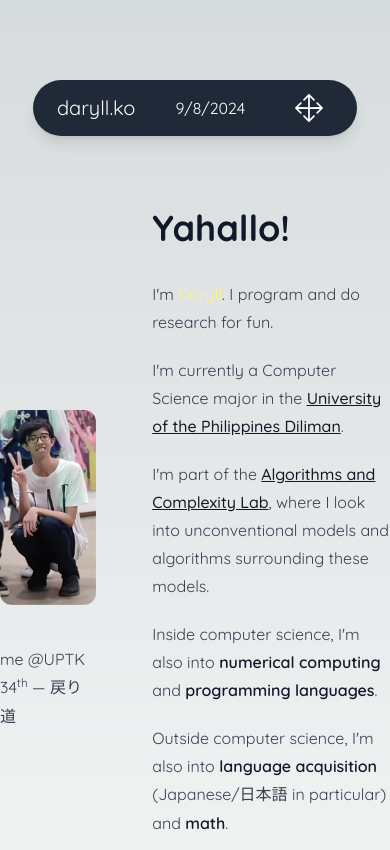
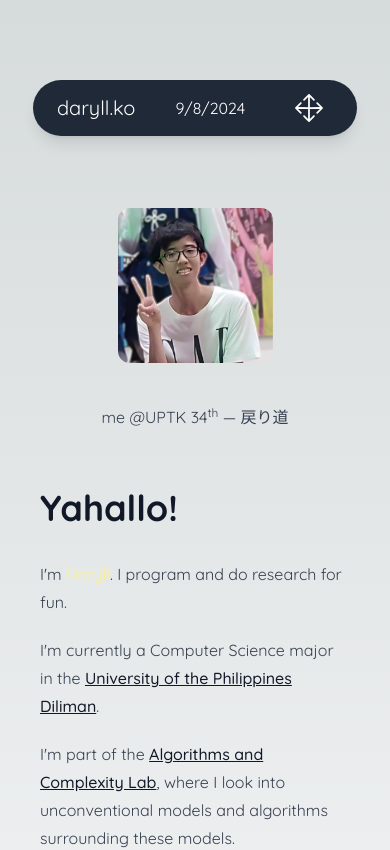
Before and after one commit to daryll-ko/daryll, a Next.js app: page /about in a window 390 px wide. Shown: the top 850 px of the page. Built offline with nearby package versions, Linux system fonts and the light colour scheme; a web font is replaced by a local one.

Commit message:
update: make about page responsive

```diff
--- a/app/about/layout.tsx
+++ b/app/about/layout.tsx
@@ -10,7 +10,7 @@ export default function Layout({
   children: React.ReactNode;
 }>) {
   return (
-    <main className="mx-auto mt-52 mb-28 prose lg:prose-lg min-h-screen dark:prose-invert prose-code:before:hidden prose-code:after:hidden">
+    <main className="mx-auto mt-52 mb-28 prose px-10 md:px-0 lg:prose-lg min-h-screen dark:prose-invert prose-code:before:hidden prose-code:after:hidden">
       {children}
     </main>
   );
--- a/app/about/page.mdx
+++ b/app/about/page.mdx
@@ -1,10 +1,10 @@
 import JP from "@/components/JP.tsx";
 import Image from "next/image";
 
-<div className="flex flex-row gap-14 items-center">
+<div className="flex flex-col md:flex-row gap-14 items-center">
 <div className="flex w-full flex-col gap-10 items-center">
 <Image
-  className="rounded-xl w-full not-prose"
+  className="rounded-xl aspect-square object-top object-cover w-[50%] md:aspect-auto md:w-full not-prose"
   src="/daryll.png"
   alt="Image of daryll"
   width={163}
```
